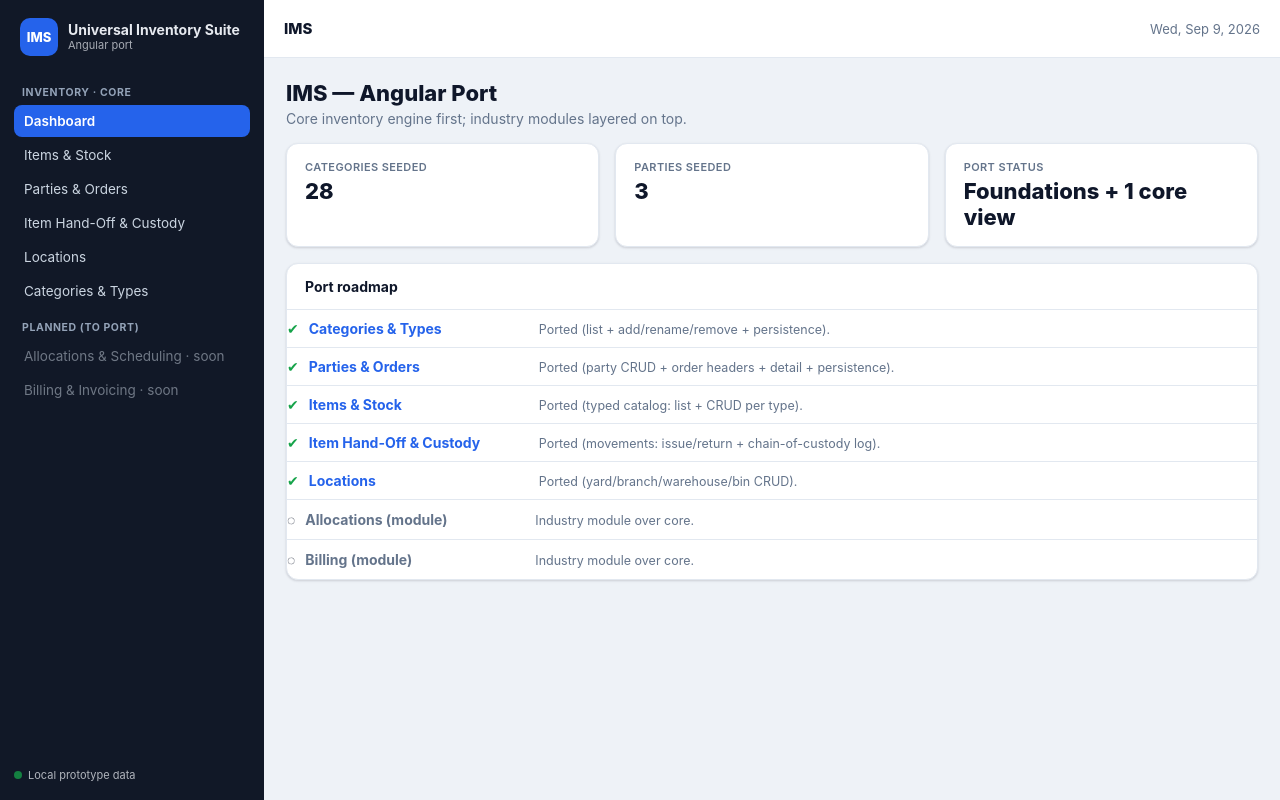
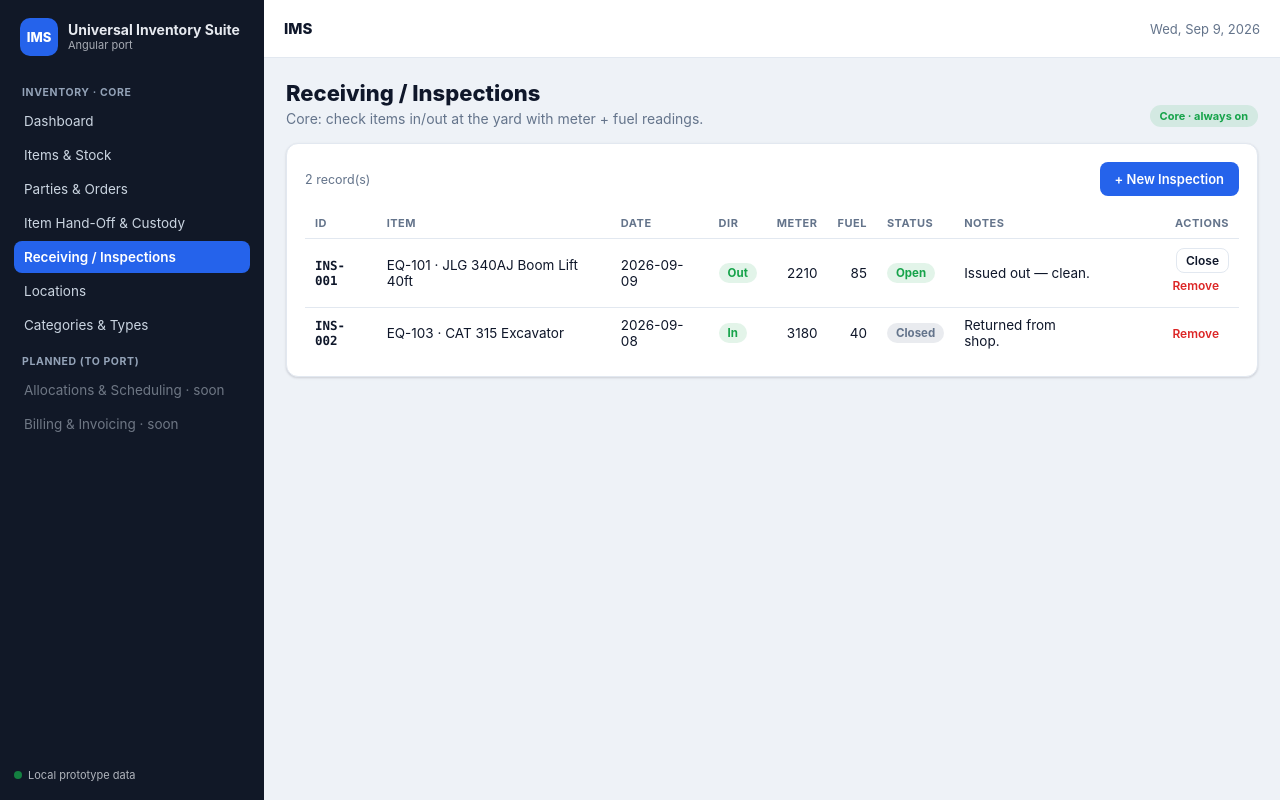
Before and after one commit to tinnerrob/ims-prototype-angular, an Angular app: page /inspections in a window 1280 px wide. Before the commit this address led to /dashboard. Built offline with nearby package versions, Linux system fonts and the light colour scheme.

Commit message:
Port Receiving / Inspections (core): check in/out meter-fuel log in data store

```diff
--- a/src/app/app.component.ts
+++ b/src/app/app.component.ts
@@ -28,6 +28,7 @@ export class AppComponent {
         { label: 'Items & Stock', route: '/items' },
         { label: 'Parties & Orders', route: '/orders' },
         { label: 'Item Hand-Off & Custody', route: '/handoff' },
+        { label: 'Receiving / Inspections', route: '/inspections' },
         { label: 'Locations', route: '/locations' },
         { label: 'Categories & Types', route: '/categories' },
       ],
--- a/src/app/app.routes.ts
+++ b/src/app/app.routes.ts
@@ -3,6 +3,7 @@ import { Routes } from '@angular/router';
 import { CategoriesComponent } from './features/categories/categories.component';
 import { DashboardComponent } from './features/dashboard/dashboard.component';
 import { HandoffComponent } from './features/handoff/handoff.component';
+import { InspectionsComponent } from './features/inspections/inspections.component';
 import { ItemsComponent } from './features/items/items.component';
 import { LocationsComponent } from './features/locations/locations.component';
 import { OrdersComponent } from './features/orders/orders.component';
@@ -17,6 +18,7 @@ export const routes: Routes = [
   { path: 'dashboard', component: DashboardComponent },
   { path: 'categories', component: CategoriesComponent },
   { path: 'handoff', component: HandoffComponent },
+  { path: 'inspections', component: InspectionsComponent },
   { path: 'items', component: ItemsComponent },
   { path: 'locations', component: LocationsComponent },
   { path: 'orders', component: OrdersComponent },
--- a/src/app/core/data.service.ts
+++ b/src/app/core/data.service.ts
@@ -4,6 +4,7 @@ import {
   CatalogType,
   CATALOG_TYPE_KEYS,
   Item,
+  Inspection,
   Location,
   Movement,
   MovementKind,
@@ -33,6 +34,7 @@ export class DataService {
     items: Record<string, Item[]>;
     movements: Movement[];
     locations: Location[];
+    inspections: Inspection[];
   } = {
     settings: { categories: this.seedCategories() },
     parties: this.seedParties(),
@@ -40,6 +42,7 @@ export class DataService {
     items: this.seedItems(),
     movements: this.seedMovements(),
     locations: this.seedLocations(),
+    inspections: this.seedInspections(),
   };
 
   constructor() {
@@ -61,6 +64,7 @@ export class DataService {
       if (snap.items && typeof snap.items === 'object') this.db.items = snap.items;
       if (Array.isArray(snap.movements)) this.db.movements = snap.movements;
       if (Array.isArray(snap.locations)) this.db.locations = snap.locations;
+      if (Array.isArray(snap.inspections)) this.db.inspections = snap.inspections;
     } catch {
       /* corrupted storage -> keep seed */
     }
@@ -79,6 +83,7 @@ export class DataService {
           items: this.db.items,
           movements: this.db.movements,
           locations: this.db.locations,
+          inspections: this.db.inspections,
         }),
       );
     } catch {
@@ -281,6 +286,44 @@ export class DataService {
 
   /* -------------------------------- seeds ------------------------------- */
 
+  /* ---------------------------- inspections ----------------------------- */
+
+  listInspections(): Inspection[] {
+    return [...this.db.inspections].sort((a, b) => (a.date < b.date ? 1 : -1));
+  }
+
+  createInspection(data: Omit<Inspection, 'id'>): Inspection {
+    const rec: Inspection = { ...data, id: this.nextInspectionId() };
+    this.db.inspections.push(rec);
+    this.save();
+    return rec;
+  }
+
+  closeInspection(id: string): void {
+    const r = this.db.inspections.find((x) => x.id === id);
+    if (r) {
+      r.status = 'Closed';
+      this.save();
+    }
+  }
+
+  removeInspection(id: string): void {
+    const i = this.db.inspections.findIndex((x) => x.id === id);
+    if (i >= 0) {
+      this.db.inspections.splice(i, 1);
+      this.save();
+    }
+  }
+
+  private nextInspectionId(): string {
+    let max = 0;
+    for (const r of this.db.inspections) {
+      const n = Number(r.id.split('-')[1]);
+      if (!Number.isNaN(n) && n > max) max = n;
+    }
+    return 'INS-' + String(max + 1).padStart(3, '0');
+  }
+
   /* ----------------------------- locations ------------------------------ */
 
   listLocations(): Location[] {
@@ -473,4 +516,11 @@ export class DataService {
       { id: 'LOC-004', name: 'Parts Warehouse A', type: 'warehouse', address: 'Atlanta, GA', parentId: 'LOC-002' },
     ];
   }
+
+  private seedInspections(): Inspection[] {
+    return [
+      { id: 'INS-001', itemId: 'EQ-101', date: new Date().toISOString().slice(0, 10), direction: 'out', meter: 2210, fuel: 85, notes: 'Issued out — clean.', status: 'Open' },
+      { id: 'INS-002', itemId: 'EQ-103', date: new Date(Date.now() - 86400000).toISOString().slice(0, 10), direction: 'in', meter: 3180, fuel: 40, notes: 'Returned from shop.', status: 'Closed' },
+    ];
+  }
 }
--- a/src/app/core/models.ts
+++ b/src/app/core/models.ts
@@ -150,3 +150,16 @@ export const LOCATION_TYPE_LABEL: Record<LocationType, string> = {
   warehouse: 'Warehouse',
   bin: 'Bin',
 };
+
+export type InspectionDirection = 'out' | 'in';
+
+export interface Inspection {
+  id: string;
+  itemId: string; // serialized item
+  date: string; // ISO date
+  direction: InspectionDirection;
+  meter: number;
+  fuel: number;
+  notes?: string;
+  status: 'Open' | 'Closed';
+}
--- a/src/app/features/dashboard/dashboard.component.ts
+++ b/src/app/features/dashboard/dashboard.component.ts
@@ -24,6 +24,7 @@ export class DashboardComponent {
     { route: '/items', title: 'Items & Stock', done: true, note: 'Ported (typed catalog: list + CRUD per type).' },
     { route: '/handoff', title: 'Item Hand-Off & Custody', done: true, note: 'Ported (movements: issue/return + chain-of-custody log).' },
     { route: '/locations', title: 'Locations', done: true, note: 'Ported (yard/branch/warehouse/bin CRUD).' },
+    { route: '/inspections', title: 'Receiving / Inspections', done: true, note: 'Ported (check in/out with meter/fuel log).' },
     { route: '/scheduler', title: 'Allocations (module)', done: false, note: 'Industry module over core.' },
     { route: '/invoicing', title: 'Billing (module)', done: false, note: 'Industry module over core.' },
   ];
--- /dev/null
+++ b/src/app/features/inspections/inspections.component.html
@@ -0,0 +1,86 @@
+<section class="page">
+  <div class="page-head">
+    <div>
+      <h1>Receiving / Inspections</h1>
+      <p class="page-sub">Core: check items in/out at the yard with meter + fuel readings.</p>
+    </div>
+    <span class="core-tag">Core · always on</span>
+  </div>
+
+  <div class="card">
+    <div class="card-body">
+      <div class="toolbar">
+        <span class="count">{{ inspections().length }} record(s)</span>
+        <button class="btn btn-primary" (click)="openForm()">+ New Inspection</button>
+      </div>
+      <table class="table">
+        <thead>
+          <tr><th>ID</th><th>Item</th><th>Date</th><th>Dir</th><th class="th-end">Meter</th><th class="th-end">Fuel</th><th>Status</th><th>Notes</th><th class="th-end">Actions</th></tr>
+        </thead>
+        <tbody>
+          @for (r of inspections(); track r.id) {
+            <tr>
+              <td class="mono strong">{{ r.id }}</td>
+              <td>{{ data.itemLabel('serialized', r.itemId) }}</td>
+              <td>{{ r.date }}</td>
+              <td><span class="status">{{ r.direction === 'out' ? 'Out' : 'In' }}</span></td>
+              <td class="td-end">{{ r.meter }}</td>
+              <td class="td-end">{{ r.fuel }}</td>
+              <td><span class="status" [class.off]="r.status === 'Closed'">{{ r.status }}</span></td>
+              <td>{{ r.notes || '—' }}</td>
+              <td class="td-end">
+                @if (r.status === 'Open') {
+                  <button class="btn btn-ghost btn-sm" (click)="close(r)">Close</button>
+                }
+                <button class="btn btn-danger-ghost btn-sm" (click)="remove(r)">Remove</button>
+              </td>
+            </tr>
+          } @empty {
+            <tr><td colspan="9" class="empty">No inspections yet.</td></tr>
+          }
+        </tbody>
+      </table>
+    </div>
+  </div>
+</section>
+
+@if (formOpen) {
+  <div class="overlay">
+    <div class="panel">
+      <div class="panel-head">
+        <span class="panel-title">New Inspection</span>
+        <button class="icon-btn" (click)="formOpen = false" aria-label="Close">×</button>
+      </div>
+      <div class="panel-body">
+        <div class="field">
+          <label>Serialized item *</label>
+          <select class="input" [(ngModel)]="form.itemId">
+            <option value="" disabled>Choose an item…</option>
+            @for (it of items(); track it.id) {
+              <option [value]="it.id">{{ it.id }} · {{ it.name }}</option>
+            }
+          </select>
+        </div>
+        <div class="row2">
+          <div class="field"><label>Date</label><input class="input" type="date" [(ngModel)]="form.date" /></div>
+          <div class="field">
+            <label>Direction</label>
+            <select class="input" [(ngModel)]="form.direction">
+              <option value="in">In (return)</option>
+              <option value="out">Out (issue)</option>
+            </select>
+          </div>
+        </div>
+        <div class="row2">
+          <div class="field"><label>Meter hours</label><input class="input" type="number" min="0" [(ngModel)]="form.meter" /></div>
+          <div class="field"><label>Fuel %</label><input class="input" type="number" min="0" max="100" [(ngModel)]="form.fuel" /></div>
+        </div>
+        <div class="field"><label>Notes</label><input class="input" [(ngModel)]="form.notes" /></div>
+      </div>
+      <div class="panel-foot">
+        <button class="btn btn-ghost" (click)="formOpen = false">Cancel</button>
+        <button class="btn btn-primary" (click)="save()" [disabled]="!form.itemId">Save</button>
+      </div>
+    </div>
+  </div>
+}
--- /dev/null
+++ b/src/app/features/inspections/inspections.component.scss
@@ -0,0 +1 @@
+/* Inspections — reuses the shared table / panel / status styles. */
--- /dev/null
+++ b/src/app/features/inspections/inspections.component.ts
@@ -0,0 +1,75 @@
+import { Component } from '@angular/core';
+import { FormsModule } from '@angular/forms';
+
+import { DataService } from '../../core/data.service';
+import { Inspection, InspectionDirection } from '../../core/models';
+
+interface InspForm {
+  itemId: string;
+  date: string;
+  direction: InspectionDirection;
+  meter: number;
+  fuel: number;
+  notes: string;
+}
+
+@Component({
+  selector: 'ims-inspections',
+  standalone: true,
+  imports: [FormsModule],
+  templateUrl: './inspections.component.html',
+  styleUrl: './inspections.component.scss',
+})
+export class InspectionsComponent {
+  formOpen = false;
+  form: InspForm = this.emptyForm();
+
+  constructor(readonly data: DataService) {}
+
+  inspections(): Inspection[] {
+    return this.data.listInspections();
+  }
+
+  items() {
+    return this.data.listItems('serialized');
+  }
+
+  openForm(): void {
+    this.form = { ...this.emptyForm(), date: new Date().toISOString().slice(0, 10) };
+    this.formOpen = true;
+  }
+
+  save(): void {
+    const f = this.form;
+    if (!f.itemId) return;
+    this.data.createInspection({
+      itemId: f.itemId,
+      date: f.date,
+      direction: f.direction,
+      meter: f.meter,
+      fuel: f.fuel,
+      notes: f.notes,
+      status: 'Open',
+    });
+    this.formOpen = false;
+  }
+
+  close(r: Inspection): void {
+    this.data.closeInspection(r.id);
+  }
+
+  remove(r: Inspection): void {
+    if (confirm(`Remove inspection ${r.id}?`)) this.data.removeInspection(r.id);
+  }
+
+  private emptyForm(): InspForm {
+    return {
+      itemId: '',
+      date: '',
+      direction: 'in',
+      meter: 0,
+      fuel: 0,
+      notes: '',
+    };
+  }
+}
--- a/src/styles.scss
+++ b/src/styles.scss
@@ -193,6 +193,13 @@ body {
   margin-bottom: 12px;
 }
 
+.count {
+  margin-right: auto;
+  color: var(--muted);
+  font-size: 12.5px;
+  align-self: center;
+}
+
 /* ---------- tables ---------- */
 .table {
   width: 100%;
```
Also changed, not shown: 1 other file (tests, documents, lock files or other folders).
